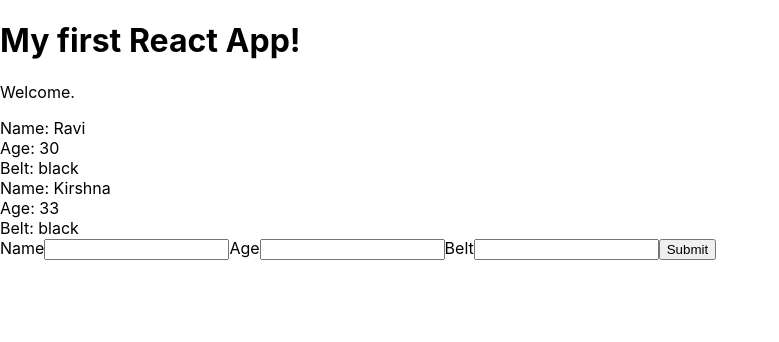
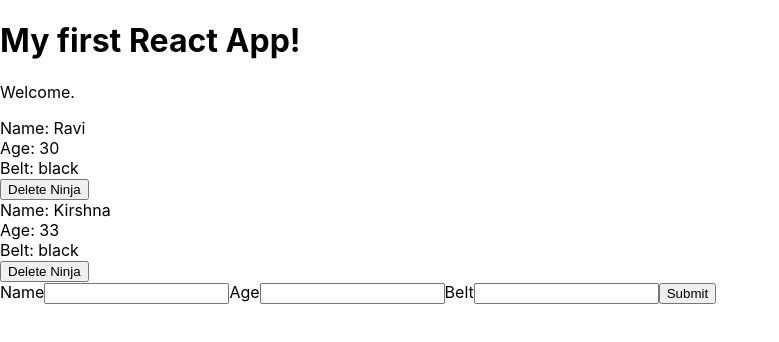
Before and after one commit to ravimaharjan/react-tutorial, a React (Create React App) app in the folder myapp/: page / in a window 1280 px wide. Shown: the top 342 px of the page, without its empty margins (0-779 px from the left). Built offline with nearby package versions, Linux system fonts and the light colour scheme.

Commit message:
deleting the items from the state supported

```diff
--- a/myapp/src/App.js
+++ b/myapp/src/App.js
@@ -17,12 +17,21 @@
       ninjas: newNinjaList
     })
   }
+  deleteNinja = (id) => {
+    console.log(id)
+    let ninjas = this.state.ninjas.filter((ninja) =>{
+      return ninja.id != id
+    })
+    this.setState({
+      ninjas: ninjas
+    })
+  }
   render() {
     return (
       <div className="App">
       <h1>My first React App!</h1>
       <p>Welcome.</p>
-      <Ninjas ninjas={ this.state.ninjas }/>
+      <Ninjas ninjas={ this.state.ninjas } deleteNinjaFunc= { this.deleteNinja }/>
       <AddNinja addNinjaFunc= { this.addNewNinja }/>
       </div>
     );
--- a/myapp/src/Ninjas.js
+++ b/myapp/src/Ninjas.js
@@ -4,7 +4,7 @@
 // UI component or stateless component.
 
 const Ninjas = (props) => {
-        const { ninjas } = props;
+        const { ninjas, deleteNinjaFunc } = props;
         const ninjasList = ninjas.map(ninja =>{
             if (ninja.age > 23){
                 return (
@@ -12,6 +12,7 @@
                         <div>Name: { ninja.name }</div>
                         <div>Age: { ninja.age }</div>
                         <div>Belt: { ninja.belt }</div>
+                        <button onClick= {()=>{ deleteNinjaFunc(ninja.id)}}>Delete Ninja</button>
                     </div>
                 )
             } else {
```
